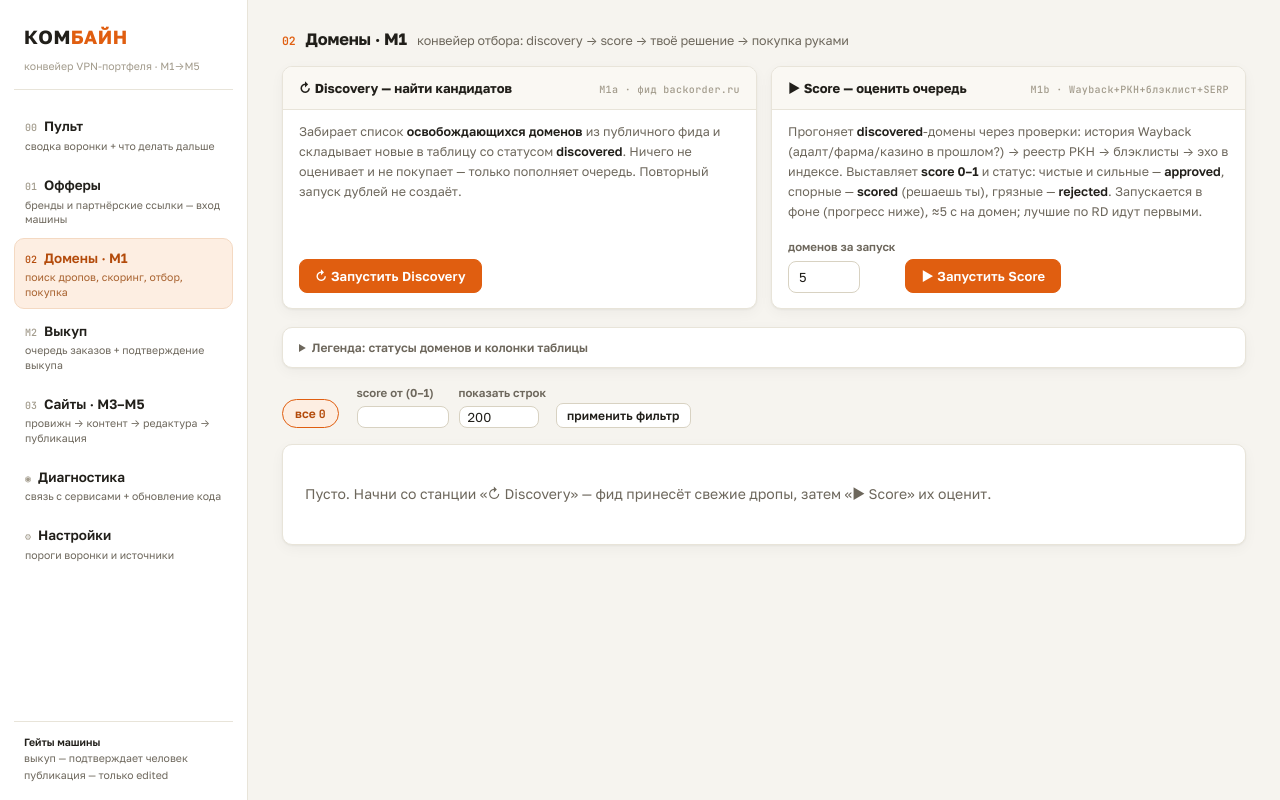
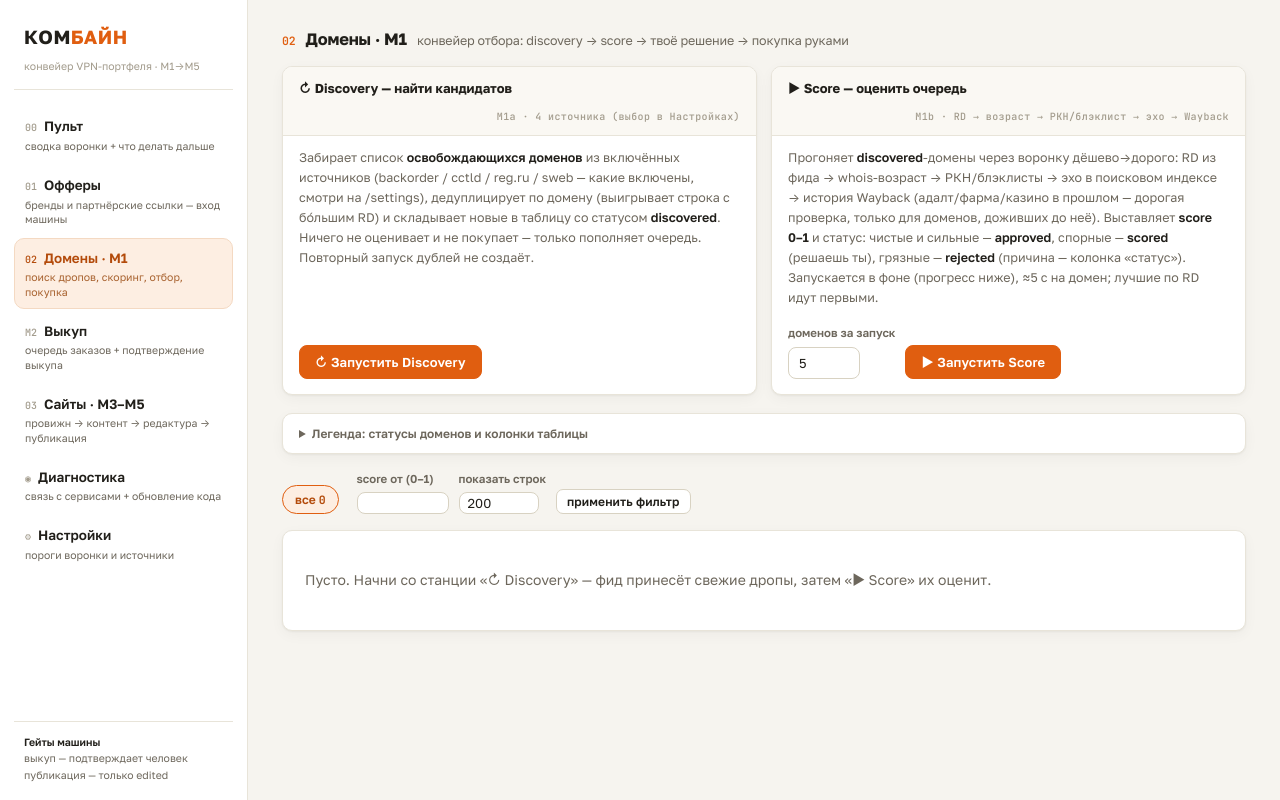
Before and after one commit to kozhan-aff/combine_machine, a FastAPI app: page /domains in a window 1280 px wide. Run offline with FastAPI, Linux system fonts and the light colour scheme; some web fonts are replaced.

Commit message:
M1: reject_reason оператору + шильдики domains.html в соответствие реальности
Finding 2: reject_reason писался в БД, но нигде не отображался — оператор не
понимал, почему домен rejected. Добавил в JSON /api/domains/ и мелкий <code>-
бейдж рядом со статусом в панели /domains.

Finding 3: шильдики врали. Discovery-плашка звала фид backorder.ru единственным
источником (на деле их 4, выбор в /settings) — переписал плашку и текст карточки
с упоминанием дедупа. Score-плашка перечисляла проверки не в реальном порядке
воронки — переписал на «RD → whois-возраст → РКН/блэклист → эхо → Wayback (только
для выживших)». Легенда для rejected расширена до всех 7 значений reject_reason
с однострочной RU-расшифровкой каждого — принцип шильдика: подпись = что реально
делает.

```diff
--- a/backend/app/api/domains.py
+++ b/backend/app/api/domains.py
@@ -29,6 +29,7 @@ def list_domains(status: str | None = None, min_score: float | None = None,
             "dr": float(d.dr) if d.dr is not None else None,
             "referring_domains": d.referring_domains,
             "clean": d.clean,
+            "reject_reason": d.reject_reason,
         }
         for d in rows
     ]
--- a/backend/app/templates/domains.html
+++ b/backend/app/templates/domains.html
@@ -8,10 +8,12 @@
 {# ---- станции: каждое действие с шильдиком, что именно оно делает ---- #}
 <div class="stations">
   <div class="station">
-    <div class="plate">↻ Discovery — найти кандидатов <span class="mod">M1a · фид backorder.ru</span></div>
-    <div class="what">Забирает список <b>освобождающихся доменов</b> из публичного фида и складывает
-      новые в таблицу со статусом <b>discovered</b>. Ничего не оценивает и не покупает —
-      только пополняет очередь. Повторный запуск дублей не создаёт.</div>
+    <div class="plate">↻ Discovery — найти кандидатов <span class="mod">M1a · 4 источника (выбор в Настройках)</span></div>
+    <div class="what">Забирает список <b>освобождающихся доменов</b> из включённых источников
+      (backorder / cctld / reg.ru / sweb — какие включены, смотри на /settings), дедуплицирует
+      по домену (выигрывает строка с бо́льшим RD) и складывает новые в таблицу со статусом
+      <b>discovered</b>. Ничего не оценивает и не покупает — только пополняет очередь.
+      Повторный запуск дублей не создаёт.</div>
     <div class="go">
       <form method="post" action="/run/discovery">
         <button class="btn-amber">↻ Запустить Discovery</button>
@@ -20,11 +22,13 @@
   </div>
 
   <div class="station">
-    <div class="plate">▶ Score — оценить очередь <span class="mod">M1b · Wayback+РКН+блэклист+SERP</span></div>
-    <div class="what">Прогоняет <b>discovered</b>-домены через проверки: история Wayback (адалт/фарма/казино
-      в прошлом?) → реестр РКН → блэклисты → эхо в индексе. Выставляет <b>score 0–1</b> и статус:
-      чистые и сильные — <b>approved</b>, спорные — <b>scored</b> (решаешь ты), грязные — <b>rejected</b>.
-      Запускается в фоне (прогресс ниже), ≈5 с на домен; лучшие по RD идут первыми.</div>
+    <div class="plate">▶ Score — оценить очередь <span class="mod">M1b · RD → возраст → РКН/блэклист → эхо → Wayback</span></div>
+    <div class="what">Прогоняет <b>discovered</b>-домены через воронку дёшево→дорого: RD из фида →
+      whois-возраст → РКН/блэклисты → эхо в поисковом индексе → история Wayback (адалт/фарма/казино
+      в прошлом — дорогая проверка, только для доменов, доживших до неё). Выставляет <b>score 0–1</b>
+      и статус: чистые и сильные — <b>approved</b>, спорные — <b>scored</b> (решаешь ты), грязные —
+      <b>rejected</b> (причина — колонка «статус»). Запускается в фоне (прогресс ниже), ≈5 с на
+      домен; лучшие по RD идут первыми.</div>
     <div class="go">
       <form method="post" action="/run/score" style="display:flex; gap:10px; align-items:end">
         <label class="f">доменов за запуск
@@ -56,9 +60,13 @@ function poll(job) {
     setTimeout(()=>poll(job), 1500);
   });
 }
-// стартуем опрос, если джоб уже идёт (после сабмита формы)
+// стартуем опрос, если джоб уже идёт (после сабмита формы); если джоб упал, пока оператора
+// не было (перезагрузка страницы), ошибка не должна тонуть молча — показываем её сразу.
 ['discovery','score'].forEach(j => fetch('/run/'+j+'/progress').then(r=>r.json())
-  .then(p=>{ if (p.running) poll(j); }).catch(()=>{}));    // старт-проверка: тихий скип, без поллинга
+  .then(p=>{
+    if (p.running) poll(j);
+    else if (p.error) document.getElementById('prog').textContent = j+': ошибка — '+p.error;
+  }).catch(()=>{}));    // старт-проверка: тихий скип, без поллинга
 </script>
 
 <details class="legend">
@@ -71,7 +79,10 @@ function poll(job) {
     <span class="badge b-approved">approved</span><span class="who">машина / ты</span>
       <span class="desc">чистый и годный к выкупу — купи руками у провайдера, потом отметь 🛒</span>
     <span class="badge b-rejected">rejected</span><span class="who">машина / ты</span>
-      <span class="desc">отклонён (грязная история / РКН / блэклист / низкий score)</span>
+      <span class="desc">отклонён — причина в колонке «статус» (<code>reject_reason</code>):
+      <code>low_rd</code> мало доноров, <code>feed_flag</code> флаг источника, <code>too_young</code>
+      моложе порога, <code>rkn</code> реестр РКН, <code>blacklist</code> блэклист,
+      <code>history_dirty</code> грязная история, <code>low_score</code> низкий скор</span>
     <span class="badge b-purchased">purchased</span><span class="who">только ты</span>
       <span class="desc">куплен вручную — money-gate: система сама деньги не тратит</span>
     <span class="badge b-live">live</span><span class="who">машина</span>
@@ -126,7 +137,8 @@ function poll(job) {
       <td class="dom">{{ d.domain }}
         <a href="https://web.archive.org/web/*/{{ d.domain }}" target="_blank" rel="noopener"
            title="открыть историю домена в Wayback Machine" style="opacity:.6">⌛</a></td>
-      <td><span class="badge b-{{ d.status if d.status in ['approved','scored','rejected','discovered','purchased','purchasing','live'] else 'default' }}">{{ d.status }}</span></td>
+      <td><span class="badge b-{{ d.status if d.status in ['approved','scored','rejected','discovered','purchased','purchasing','live'] else 'default' }}">{{ d.status }}</span>
+        {% if d.reject_reason %}<code title="причина отклонения (reject_reason) — расшифровка в легенде">{{ d.reject_reason }}</code>{% endif %}</td>
       <td>
         {% if d.score is not none %}{% set sc = d.score|float %}
           <span class="meter"><i class="{{ 'm-ok' if sc>=0.6 else 'm-mid' if sc>=0.35 else 'm-low' }}"
```
Also changed, not shown: backend/tests/test_web_fixes.py (+21 -0 lines).
